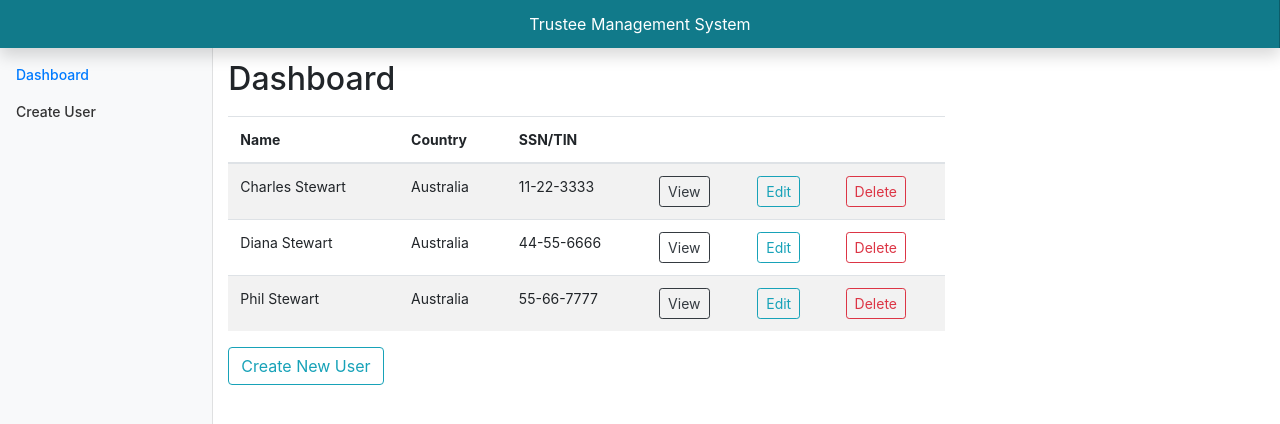
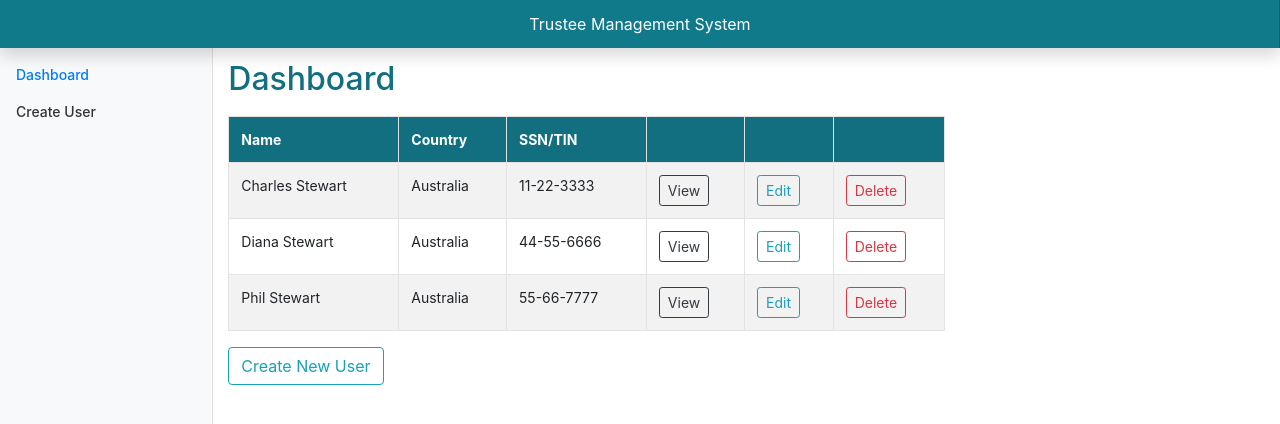
Before and after one commit to vsquared101/angular-case-study, an Angular app: page / in a window 1280 px wide. Shown: the top 424 px of the page. Built offline with nearby package versions, Linux system fonts and the light colour scheme; data requests are answered from the project's data file.

Commit message:
Style datatable header and section headings.

```diff
--- a/src/app/user-list/user-list.component.css
+++ b/src/app/user-list/user-list.component.css
@@ -1,4 +1,17 @@
-h2.dbrd-lbl {
+.dbrd-lbl {
     padding-top: 60px;
     padding-bottom: 10px;
 }
+
+thead {
+    background-color: rgb(17,111,128);
+}
+
+thead th {
+    color: white;
+    border: 1px solid #E3E3E3;
+}
+
+tbody td {
+    border: 1px solid #E3E3E3;
+}
--- a/src/styles.css
+++ b/src/styles.css
@@ -10,3 +10,7 @@ body {
     height: 16px;
     vertical-align: text-bottom;
   }
+
+  h2{
+    color: rgb(17,111,128);
+  }
```
